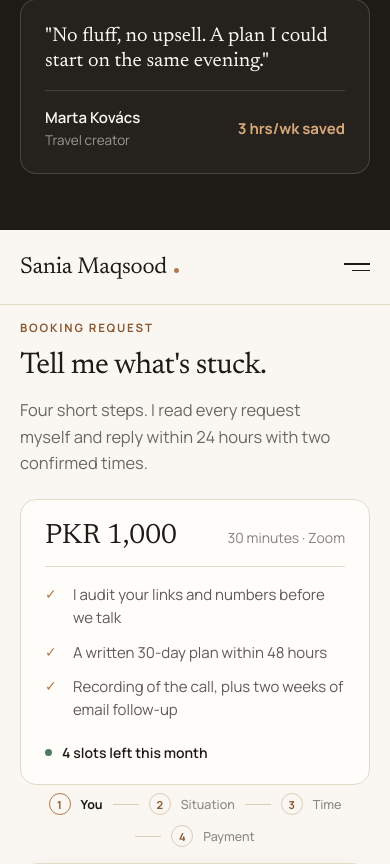
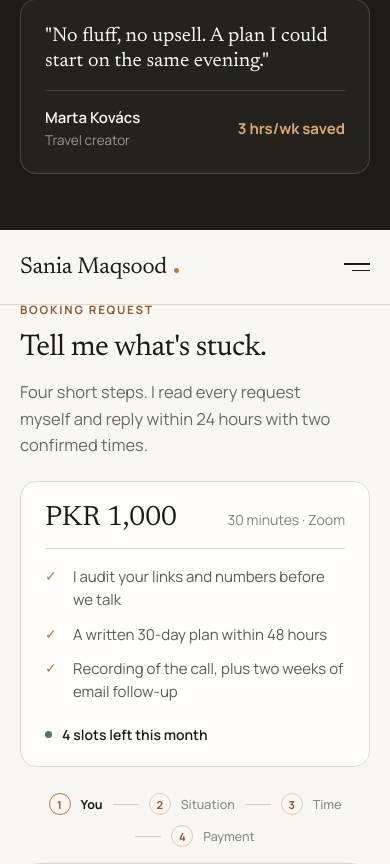
Before and after one commit to saqibmaqsood/mentor-sania, a PHP site: page /consulting in a window 390 px wide, after a click on "Request a session — PKR 1,000". Shown: the part 4624-5488 px from the top of the page. Run offline with PHP 8.4, Linux system fonts and the light colour scheme; some libraries are stand-ins or nearby versions.

Commit message:
Ensure Booking Request aside is 100% static on mobile via #book aside selector and preloaded component update

```diff
--- a/BookingForm.php
+++ b/BookingForm.php
@@ -12,7 +12,10 @@
 <link href="https://fonts.googleapis.com/css2?family=Newsreader:ital,opsz,wght@0,6..72,400;0,6..72,500;1,6..72,400&family=Manrope:wght@400;500;600;700&display=swap" rel="stylesheet" />
 <style>
 @media (max-width: 768px) {
-  .booking-sticky-aside {
+  aside,
+  .booking-sticky-aside,
+  #book aside,
+  section[data-screen-label="Booking form"] aside {
     position: static !important;
     top: auto !important;
     align-self: auto !important;
--- a/consulting.php
+++ b/consulting.php
@@ -21,7 +21,10 @@
   a { color: #B5794A; }
   a:hover { color: #8A5A34; }
   @media (max-width: 768px) {
-    .consulting-sticky-col {
+    .consulting-sticky-col,
+    .booking-sticky-aside,
+    #book aside,
+    section[data-screen-label="Booking form"] aside {
       position: static !important;
       top: auto !important;
       align-self: auto !important;
--- a/index.php
+++ b/index.php
@@ -140,7 +140,9 @@
     .skills-sticky-col,
     .faq-sticky-col,
     .flagship-sticky-col,
-    .booking-sticky-aside {
+    .booking-sticky-aside,
+    #book aside,
+    section[data-screen-label="Booking form"] aside {
       position: static !important;
       top: auto !important;
       align-self: auto !important;
```
Also changed, not shown: support.js (+1 -1 lines).
